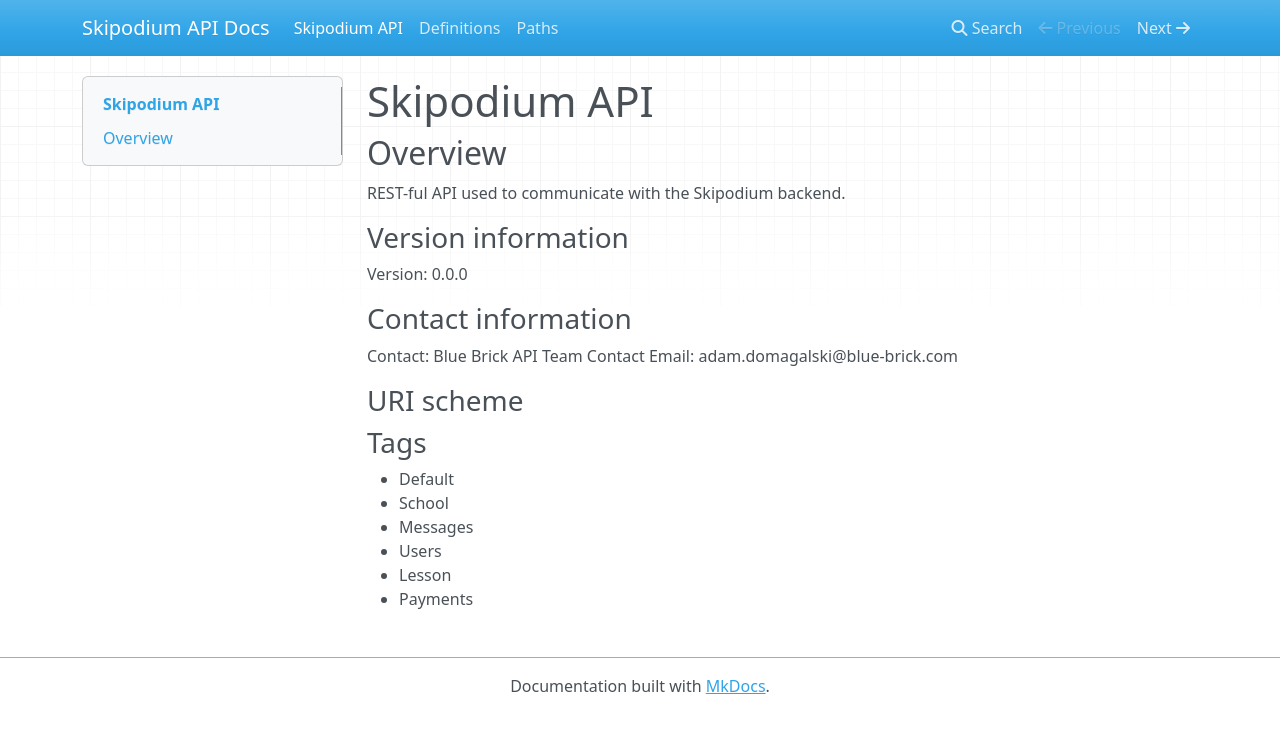
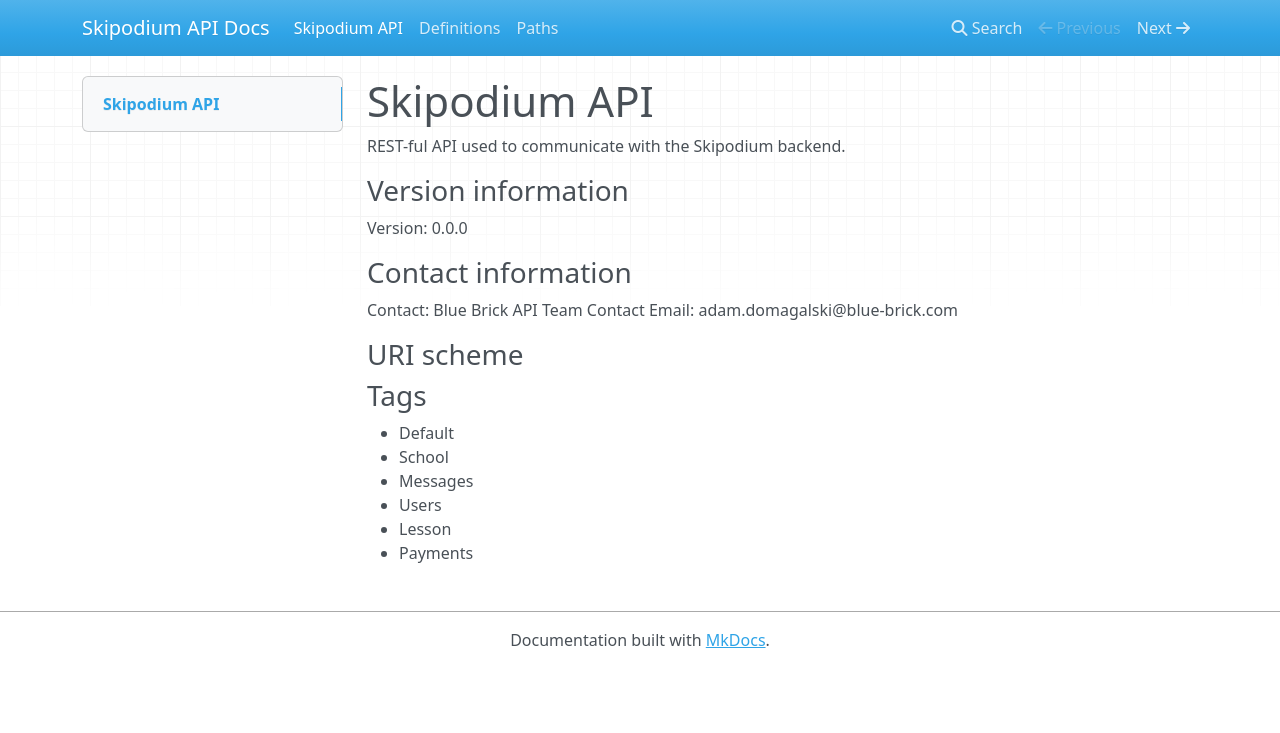
Before and after one commit to mszydlowski91/test, an MkDocs documentation site: the page built from docs/index.md, in a window 1280 px wide. Shown: the top 733 px of the page. Built offline with MkDocs 1.6.1, drawn with Linux system fonts in a browser that asks for light colours; nearby versions of some CDN libraries.

Commit message:
new docs

```diff
--- a/docs/index.md
+++ b/docs/index.md
@@ -1,6 +1,5 @@
 # Skipodium API
 
-## Overview
 REST-ful API used to communicate with the Skipodium backend.
 
 ### Version information
```
Also changed, not shown: docs/paths.md (+0 -1 lines).
